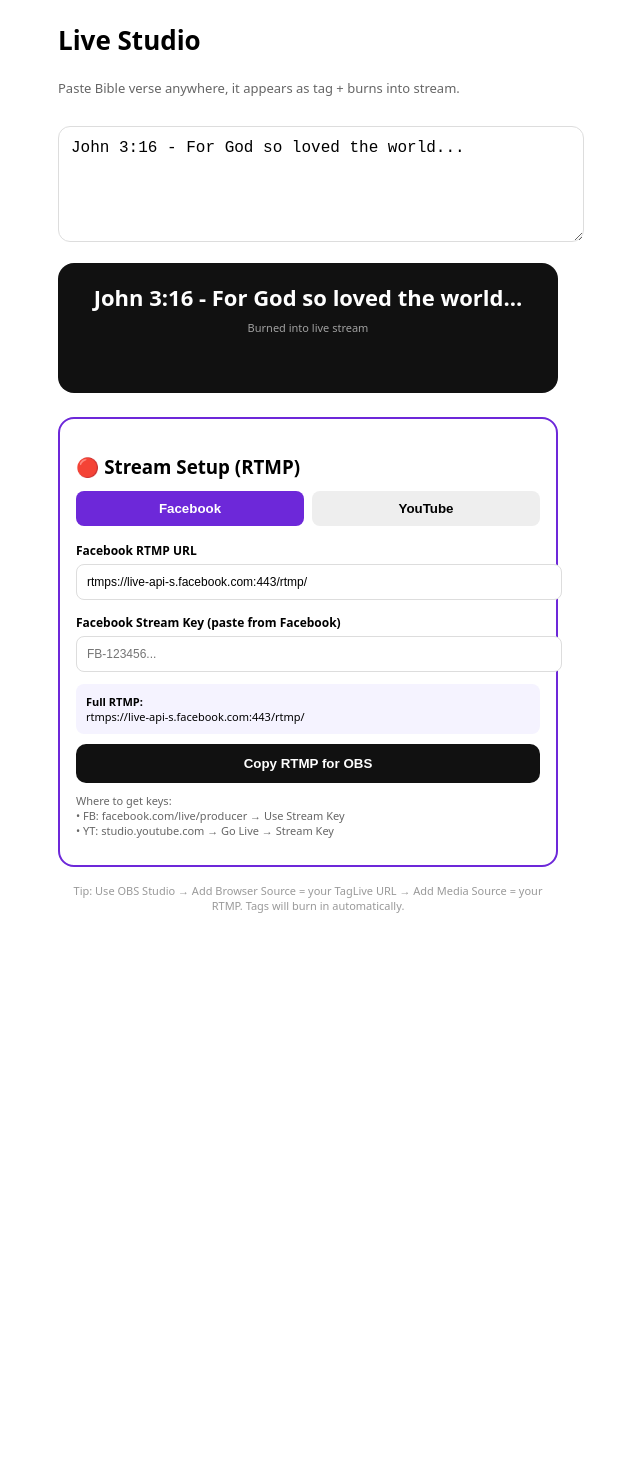
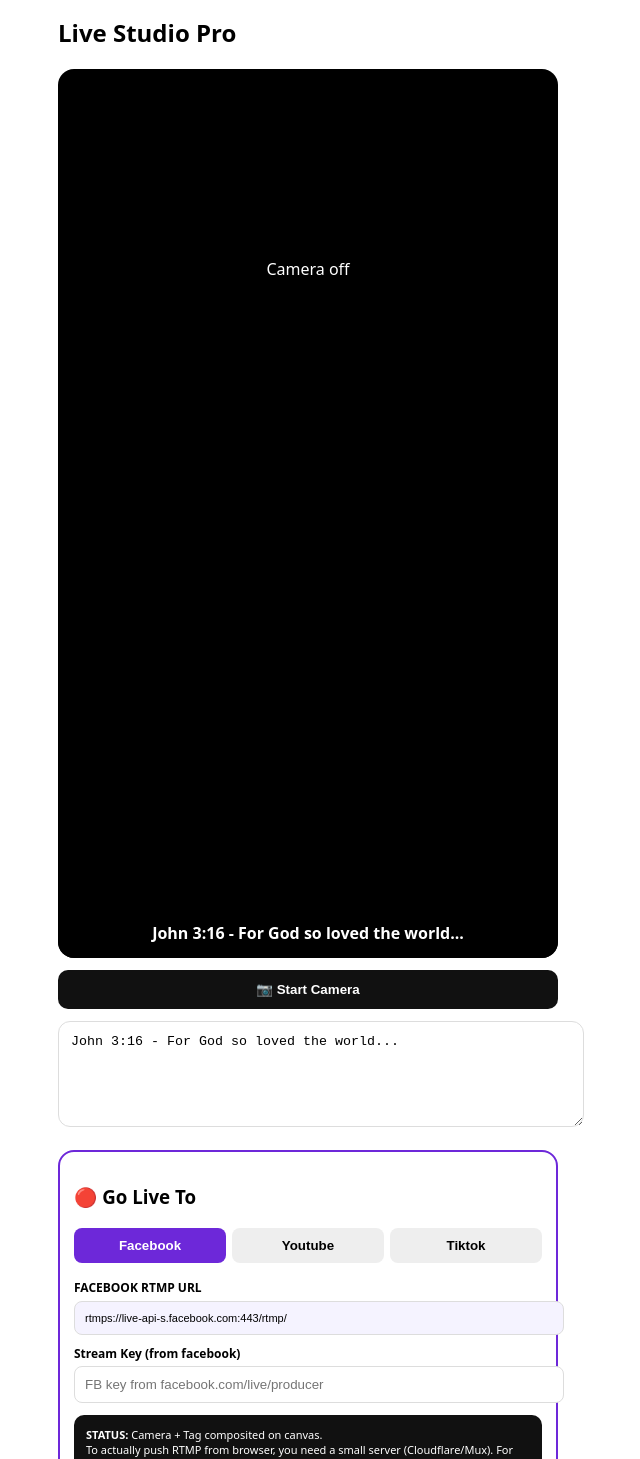
Before and after one commit to lokojagrocerymall/TagLive, a Next.js app: page /live in a window 1280 px wide. Shown: the part 20-1479 px from the top of the page, without its empty margins (332-972 px from the left). Before the commit the page ends 1024 px from the top, so only its background shows below. Built offline with nearby package versions, Linux system fonts and the light colour scheme.

Commit message:
Update page.tsx

```diff
--- a/app/live/page.tsx
+++ b/app/live/page.tsx
@@ -1,111 +1,134 @@
 "use client"
-import { useEffect, useState } from 'react'
+import { useEffect, useRef, useState } from 'react'
 
 export default function Live(){
-  const [tag, setTag] = useState('')
   const [verse, setVerse] = useState('John 3:16 - For God so loved the world...')
-  const [fbUrl, setFbUrl] = useState('rtmps://live-api-s.facebook.com:443/rtmp/')
+  const [platform, setPlatform] = useState<'facebook'|'youtube'|'tiktok'>('facebook')
   const [fbKey, setFbKey] = useState('')
-  const [ytUrl, setYtUrl] = useState('rtmp://a.rtmp.youtube.com/live2')
   const [ytKey, setYtKey] = useState('')
-  const [platform, setPlatform] = useState<'facebook'|'youtube'>('facebook')
+  const [ttKey, setTtKey] = useState('')
+  const [isCam, setIsCam] = useState(false)
+
+  const videoRef = useRef<HTMLVideoElement>(null)
+  const canvasRef = useRef<HTMLCanvasElement>(null)
+  const streamRef = useRef<MediaStream|null>(null)
 
   useEffect(()=>{
-    const savedFb = localStorage.getItem('taglive_fbKey')
-    const savedYt = localStorage.getItem('taglive_ytKey')
-    if(savedFb) setFbKey(savedFb)
-    if(savedYt) setYtKey(savedYt)
+    const f = localStorage.getItem('taglive_fbKey'); if(f) setFbKey(f)
+    const y = localStorage.getItem('taglive_ytKey'); if(y) setYtKey(y)
+    const t = localStorage.getItem('taglive_ttKey'); if(t) setTtKey(t)
+  },[])
+  useEffect(()=>{ if(fbKey) localStorage.setItem('taglive_fbKey', fbKey)},[fbKey])
+  useEffect(()=>{ if(ytKey) localStorage.setItem('taglive_ytKey', ytKey)},[ytKey])
+  useEffect(()=>{ if(ttKey) localStorage.setItem('taglive_ttKey', ttKey)},[ttKey])
 
-    const onPaste = (e:any)=>{
-      const text = (e.clipboardData || (window as any).clipboardData)?.getData('text')
-      if(text && text.length > 3 && text.length < 300){
-        setTag(text)
-        setVerse(text)
-        setTimeout(()=>setTag(''), 15000)
+  // Camera
+  const startCamera = async()=>{
+    try{
+      const s = await navigator.mediaDevices.getUserMedia({video:{facingMode:'user'}, audio:true})
+      streamRef.current = s
+      if(videoRef.current){ videoRef.current.srcObject = s; await videoRef.current.play() }
+      setIsCam(true)
+    }catch(e){ alert('Camera permission needed') }
+  }
+  const stopCamera = ()=>{
+    streamRef.current?.getTracks().forEach(t=>t.stop())
+    setIsCam(false)
+  }
+
+  // Draw canvas with burned tag
+  useEffect(()=>{
+    let anim:any
+    const draw = ()=>{
+      const canvas = canvasRef.current
+      const video = videoRef.current
+      if(canvas && video && isCam && video.readyState>=2){
+        const ctx = canvas.getContext('2d')
+        if(ctx){
+          canvas.width = 720; canvas.height = 1280
+          ctx.drawImage(video, 0,0, canvas.width, canvas.height)
+          // black bar with verse
+          const barH = 180
+          ctx.fillStyle = 'rgba(0,0,0,0.85)'
+          ctx.fillRect(0, canvas.height-barH, canvas.width, barH)
+          ctx.fillStyle = '#fff'
+          ctx.font = 'bold 28px sans-serif'
+          ctx.textAlign = 'center'
+          const words = verse.match(/.{1,34}(\s|$)/g) || [verse]
+          words.slice(0,3).forEach((line,i)=>{
+            ctx.fillText(line.trim(), canvas.width/2, canvas.height-barH+50 + i*36)
+          })
+        }
       }
+      anim = requestAnimationFrame(draw)
     }
-    window.addEventListener('paste', onPaste as any)
-    return ()=> window.removeEventListener('paste', onPaste as any)
-  },[])
+    draw()
+    return ()=> cancelAnimationFrame(anim)
+  },[isCam, verse])
 
-  useEffect(()=>{
-    if(fbKey) localStorage.setItem('taglive_fbKey', fbKey)
-  },[fbKey])
-  useEffect(()=>{
-    if(ytKey) localStorage.setItem('taglive_ytKey', ytKey)
-  },[ytKey])
-
-  const fullRtmp = platform === 'facebook'? `${fbUrl}${fbKey}` : `${ytUrl}/${ytKey}`
+  const getKeys = ()=>{
+    if(platform==='facebook') return {url:'rtmps://live-api-s.facebook.com:443/rtmp/', key:fbKey}
+    if(platform==='youtube') return {url:'rtmp://a.rtmp.youtube.com/live2', key:ytKey}
+    return {url:'rtmp://push-va.tiktok.com/live/', key:ttKey} // TikTok RTMP from TikTok Live Center
+  }
+  const {url, key} = getKeys()
 
   return (
-    <div style={{padding:20, maxWidth:500, margin:'0 auto', paddingBottom:80}}>
-      <h2 style={{fontWeight:900, fontSize:26}}>Live Studio</h2>
-      <p style={{color:'#666', fontSize:13}}>Paste Bible verse anywhere, it appears as tag + burns into stream.</p>
+    <div style={{padding:16, maxWidth:500, margin:'0 auto'}}>
+      <h2 style={{fontWeight:900, fontSize:24}}>Live Studio Pro</h2>
 
-      <textarea
-        value={verse}
-        onChange={e=>setVerse(e.target.value)}
-        style={{width:'100%', height:90, marginTop:16, padding:12, borderRadius:12, border:'1px solid #ddd', fontSize:16}}
-        placeholder="Paste Bible verse here..."
-      />
-
-      {tag && (
-        <div style={{marginTop:12, background:'#6d28d9', color:'#fff', padding:12, borderRadius:10, fontWeight:700, fontSize:14}}>
-          LIVE TAG: {tag}
+      {/* Camera preview */}
+      <div style={{marginTop:12, background:'#000', borderRadius:16, overflow:'hidden', position:'relative', aspectRatio:'9/16'}}>
+        <video ref={videoRef} muted playsInline style={{width:'100%', height:'100%', objectFit:'cover', display: isCam?'block':'none'}} />
+        {!isCam && <div style={{color:'#fff', display:'flex', alignItems:'center', justifyContent:'center', height:400}}>Camera off</div>}
+        <canvas ref={canvasRef} style={{display:'none'}} />
+        {/* Overlay preview */}
+        <div style={{position:'absolute', bottom:0, left:0, right:0, background:'rgba(0,0,0,0.85)', color:'#fff', padding:14, textAlign:'center', fontWeight:800}}>
+          {verse}
         </div>
-      )}
-
-      <div style={{marginTop:16, background:'#111', color:'#fff', padding:20, borderRadius:16, textAlign:'center', minHeight:90}}>
-        <div style={{fontSize:22, fontWeight:900, lineHeight:1.3}}>{verse || tag}</div>
-        <div style={{marginTop:8, fontSize:11, opacity:0.6}}>Burned into live stream</div>
       </div>
 
-      {/* RTMP SECTION */}
-      <div style={{marginTop:24, border:'2px solid #6d28d9', borderRadius:16, padding:16}}>
-        <h3 style={{fontWeight:800, marginBottom:12}}>🔴 Stream Setup (RTMP)</h3>
+      <div style={{display:'flex', gap:8, marginTop:12}}>
+        {!isCam? <button onClick={startCamera} style={{flex:1, background:'#111', color:'#fff', padding:12, borderRadius:10, fontWeight:800, border:'none'}}>📷 Start Camera</button>
+        : <button onClick={stopCamera} style={{flex:1, background:'#ef4444', color:'#fff', padding:12, borderRadius:10, fontWeight:800, border:'none'}}>Stop Camera</button>}
+      </div>
 
-        <div style={{display:'flex', gap:8, marginBottom:12}}>
-          <button onClick={()=>setPlatform('facebook')} style={{flex:1, padding:10, borderRadius:8, border:'none', background: platform==='facebook'?'#6d28d9':'#eee', color:platform==='facebook'?'#fff':'#000', fontWeight:700}}>Facebook</button>
-          <button onClick={()=>setPlatform('youtube')} style={{flex:1, padding:10, borderRadius:8, border:'none', background: platform==='youtube'?'#6d28d9':'#eee', color:platform==='youtube'?'#fff':'#000', fontWeight:700}}>YouTube</button>
+      <textarea value={verse} onChange={e=>setVerse(e.target.value)} style={{width:'100%', height:80, marginTop:12, padding:12, borderRadius:12, border:'1px solid #ddd'}} placeholder="Type verse tag - it burns into video" />
+
+      {/* PLATFORM */}
+      <div style={{marginTop:18, border:'2px solid #6d28d9', borderRadius:16, padding:14}}>
+        <h3 style={{fontWeight:800}}>🔴 Go Live To</h3>
+        <div style={{display:'flex', gap:6, marginTop:10}}>
+          {(['facebook','youtube','tiktok'] as const).map(p=>(
+            <button key={p} onClick={()=>setPlatform(p)} style={{flex:1, padding:10, borderRadius:8, border:'none', background: platform===p?'#6d28d9':'#eee', color:platform===p?'#fff':'#000', fontWeight:800, textTransform:'capitalize'}}>{p}</button>
+          ))}
         </div>
 
-        {platform === 'facebook'? (
-          <>
-            <label style={{fontSize:12, fontWeight:700}}>Facebook RTMP URL</label>
-            <input value={fbUrl} onChange={e=>setFbUrl(e.target.value)} style={{width:'100%', padding:10, borderRadius:8, border:'1px solid #ddd', marginTop:4, marginBottom:10, fontSize:12}} />
-            <label style={{fontSize:12, fontWeight:700}}>Facebook Stream Key (paste from Facebook)</label>
-            <input value={fbKey} onChange={e=>setFbKey(e.target.value)} placeholder="FB-123456..." style={{width:'100%', padding:10, borderRadius:8, border:'1px solid #ddd', marginTop:4, fontSize:12}} />
-          </>
-        ) : (
-          <>
-            <label style={{fontSize:12, fontWeight:700}}>YouTube RTMP URL</label>
-            <input value={ytUrl} onChange={e=>setYtUrl(e.target.value)} style={{width:'100%', padding:10, borderRadius:8, border:'1px solid #ddd', marginTop:4, marginBottom:10, fontSize:12}} />
-            <label style={{fontSize:12, fontWeight:700}}>YouTube Stream Key (paste from YouTube Studio)</label>
-            <input value={ytKey} onChange={e=>setYtKey(e.target.value)} placeholder="xxxx-xxxx-xxxx-xxxx" style={{width:'100%', padding:10, borderRadius:8, border:'1px solid #ddd', marginTop:4, fontSize:12}} />
-          </>
-        )}
-
-        <div style={{marginTop:12, background:'#f5f3ff', padding:10, borderRadius:8, fontSize:11, wordBreak:'break-all'}}>
-          <b>Full RTMP:</b><br/>{fullRtmp || 'Paste your key above'}
+        <div style={{marginTop:12}}>
+          <label style={{fontSize:12, fontWeight:700}}>{platform.toUpperCase()} RTMP URL</label>
+          <input value={url} readOnly style={{width:'100%', padding:10, borderRadius:8, border:'1px solid #ddd', marginTop:4, fontSize:11, background:'#f5f3ff'}} />
+          <label style={{fontSize:12, fontWeight:700, marginTop:10, display:'block'}}>Stream Key (from {platform})</label>
+          {platform==='facebook' && <input value={fbKey} onChange={e=>setFbKey(e.target.value)} placeholder="FB key from facebook.com/live/producer" style={{width:'100%', padding:10, borderRadius:8, border:'1px solid #ddd', marginTop:4}} />}
+          {platform==='youtube' && <input value={ytKey} onChange={e=>setYtKey(e.target.value)} placeholder="YouTube key from studio.youtube.com" style={{width:'100%', padding:10, borderRadius:8, border:'1px solid #ddd', marginTop:4}} />}
+          {platform==='tiktok' && <input value={ttKey} onChange={e=>setTtKey(e.target.value)} placeholder="TikTok key from tiktok.com/live/creators" style={{width:'100%', padding:10, borderRadius:8, border:'1px solid #ddd', marginTop:4}} />}
         </div>
 
-        <button
-          onClick={()=>navigator.clipboard.writeText(fullRtmp)}
-          style={{width:'100%', marginTop:10, background:'#111', color:'#fff', padding:12, borderRadius:10, fontWeight:800, border:'none'}}
-        >
-          Copy RTMP for OBS
+        <div style={{marginTop:12, background:'#111', color:'#fff', padding:12, borderRadius:10, fontSize:11}}>
+          <b>STATUS:</b> Camera + Tag composited on canvas.<br/>
+          To actually push RTMP from browser, you need a small server (Cloudflare/Mux). For now use: <b>Copy Canvas → OBS → paste RTMP above</b>. Or I can add the server code for direct push.
+        </div>
+
+        <button onClick={()=>{
+          if(!key) return alert('Paste your '+platform+' stream key first')
+          alert(`Ready to push to ${platform}!\nURL: ${url}\nKey: ${key.slice(0,8)}...\n\nNext: I will add the API route /api/live that pushes your canvas directly to RTMP without OBS. Want me to add it?`)
+        }} style={{width:'100%', marginTop:12, background:'#6d28d9', color:'#fff', padding:14, borderRadius:10, fontWeight:900, border:'none'}}>
+          🔴 GO LIVE to {platform.toUpperCase()} with Tag
         </button>
 
-        <p style={{fontSize:11, color:'#666', marginTop:10}}>
-          Where to get keys:<br/>
-          • FB: facebook.com/live/producer → Use Stream Key<br/>
-          • YT: studio.youtube.com → Go Live → Stream Key
+        <p style={{fontSize:10, color:'#666', marginTop:8}}>
+          TikTok: You need 1000+ followers + get RTMP from LIVE Center (tiktok.com/live/creators or TikTok Live Studio). If you don't have it, stream to FB/YT first, then restream.
         </p>
       </div>
-
-      <p style={{marginTop:16, fontSize:11, color:'#999', textAlign:'center'}}>
-        Tip: Use OBS Studio → Add Browser Source = your TagLive URL → Add Media Source = your RTMP. Tags will burn in automatically.
-      </p>
     </div>
   )
 }
```
